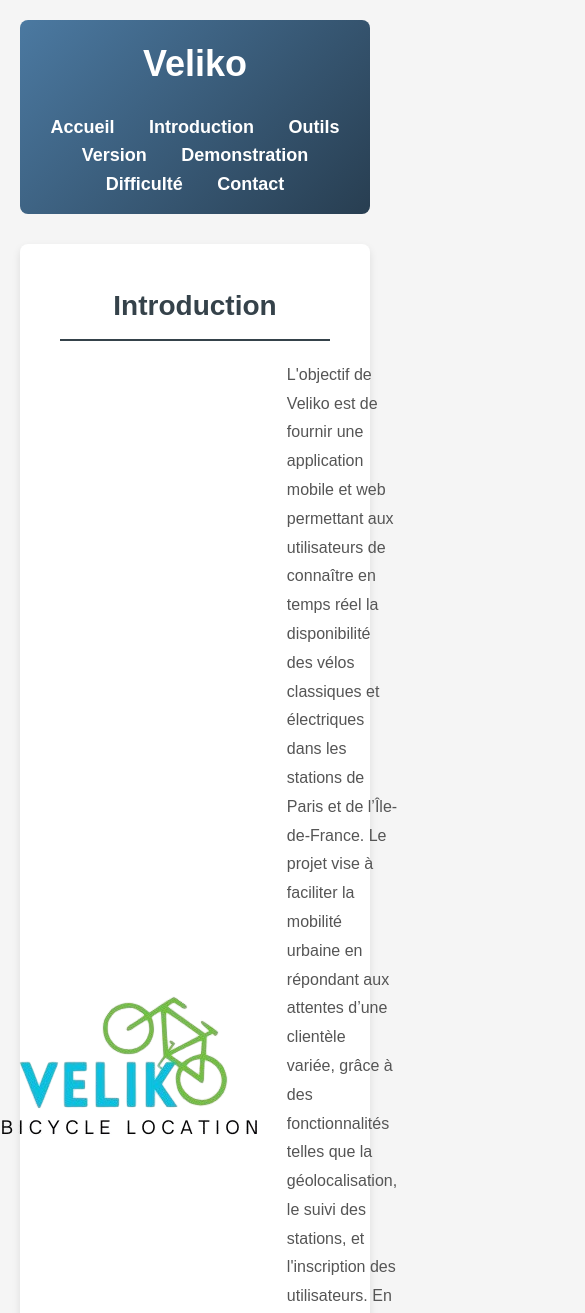
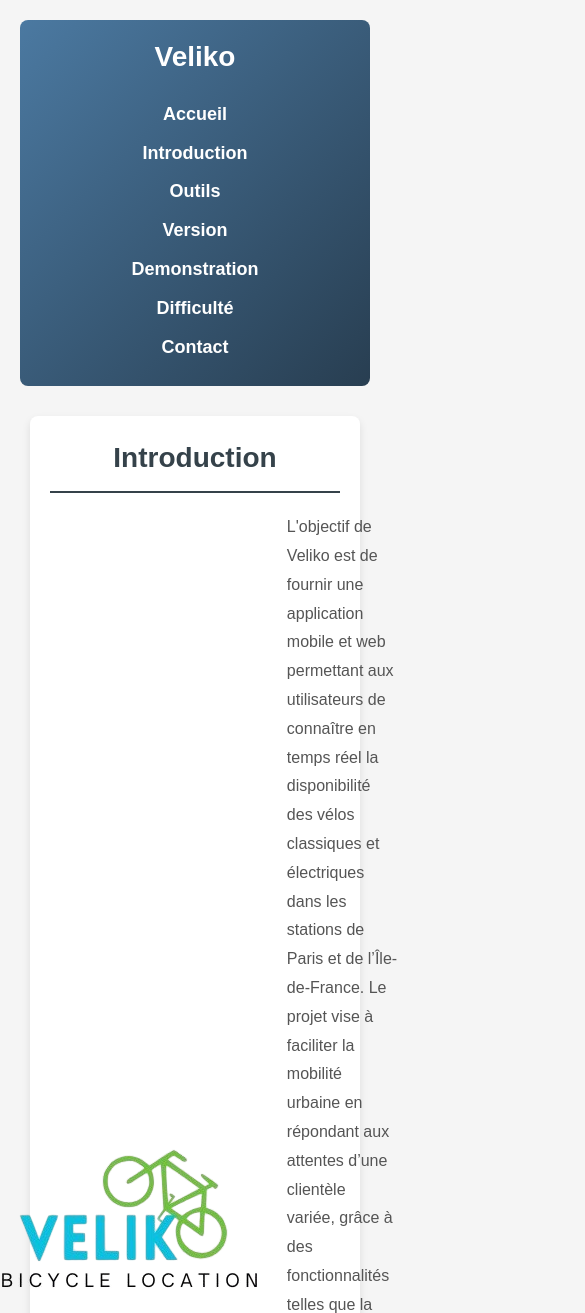
Before and after one commit to DanBttn/Dan.github.io, a plain HTML site: page veliko.html in a window 390 px wide. Shown: the top 1313 px of the page, 585 px wide, since content can reach past the window. Drawn offline with Linux system fonts and the light colour scheme.

Commit message:
arrangement du portfolio

```diff
--- a/css/veliko.css
+++ b/css/veliko.css
@@ -202,6 +202,20 @@ footer .contact-info a:hover {
 
 /* Responsivité */
 @media (max-width: 768px) {
+    nav ul li {
+        display: block;
+        margin: 10px 0;
+    }
+
+    h1 {
+        font-size: 28px;
+    }
+
+    section {
+        padding: 20px;
+        margin: 0 10px 20px;
+    }
+
     .skill {
         width: 100px;
     }
@@ -213,6 +227,16 @@ footer .contact-info a:hover {
 
     .skill p {
         font-size: 12px;
+    }
+
+    /* Grilles en une colonne sur mobile */
+    #demonstrationWeb div,
+    #demonstrationJava div,
+    #VersionWeb .version-container,
+    #VersionJava .version-container {
+        display: grid;
+        grid-template-columns: 1fr;
+        gap: 16px;
     }
 }
 
@@ -387,3 +411,9 @@ footer .contact-info a:hover {
 .next {
     right: 10px;
 }
+
+/* Images globales responsive */
+img {
+    max-width: 100%;
+    height: auto;
+}
```
